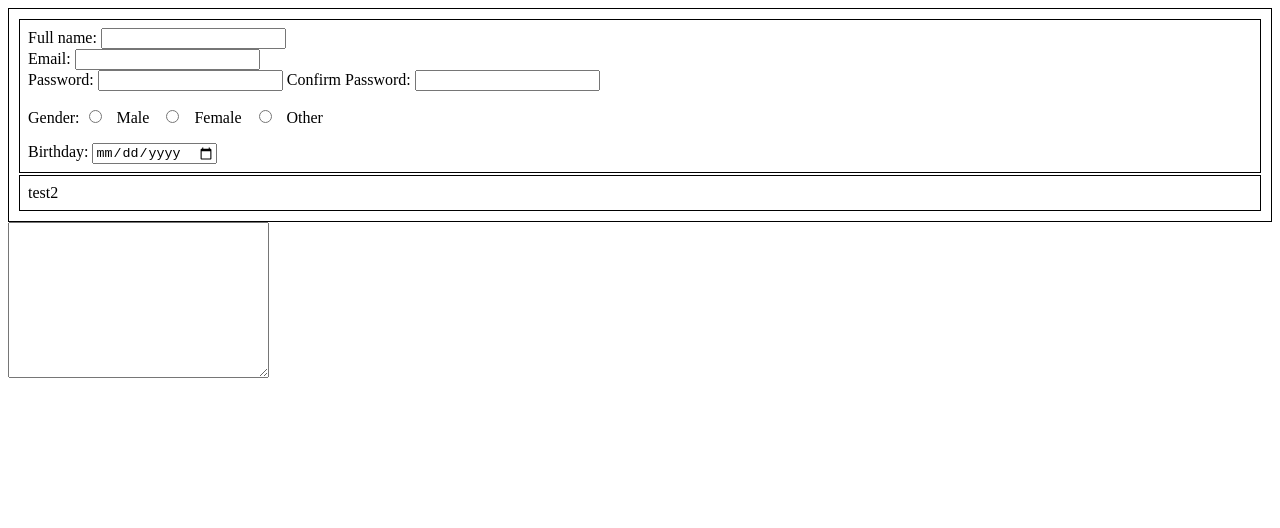
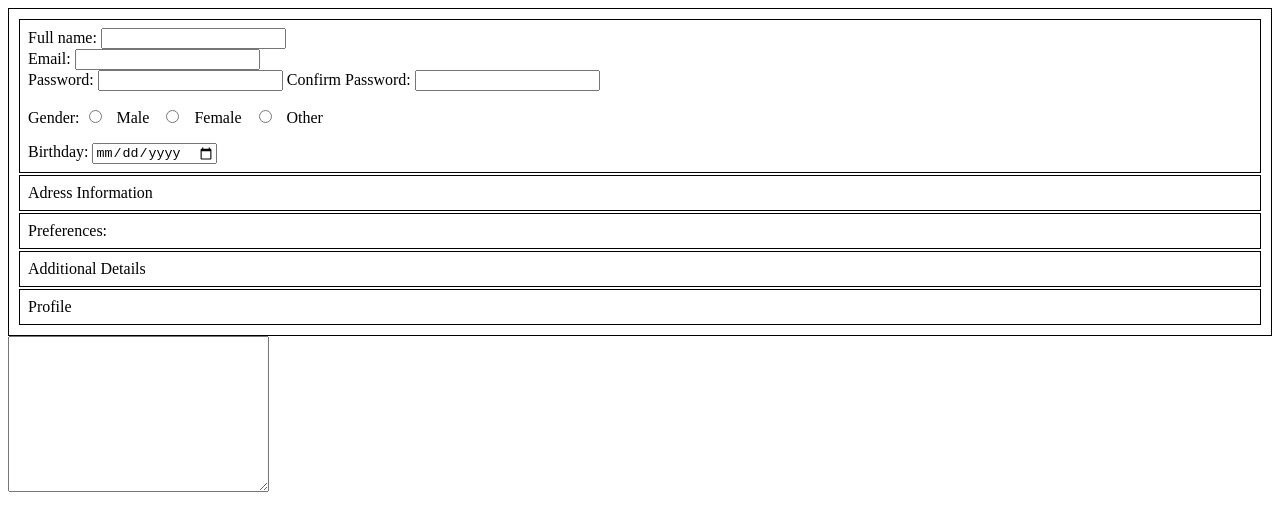
Before and after one commit to sdmnc/tekwill-frontend, a plain HTML site: page registrationform.html in a window 1280 px wide. Drawn offline with Linux system fonts and the light colour scheme.

Commit message:
Added more table rows

```diff
--- a/registrationform.html
+++ b/registrationform.html
@@ -13,6 +13,7 @@
 
     <table style="width:100%;">
         <tr>
+
             <td>
                 <form action="/action_page.php ">
 
@@ -50,8 +51,21 @@
         </tr>
 
         <tr>
-            <td>test2</td>
+            <td>Adress Information</td>
         </tr>
+
+        <tr>
+            <td>Preferences:</td>
+        </tr>
+        <tr>
+            <td>Additional Details</td>
+        </tr>
+
+        <tr>
+            <td>Profile</td>
+        </tr>
+
+
 
     </table>
 </body>
```
